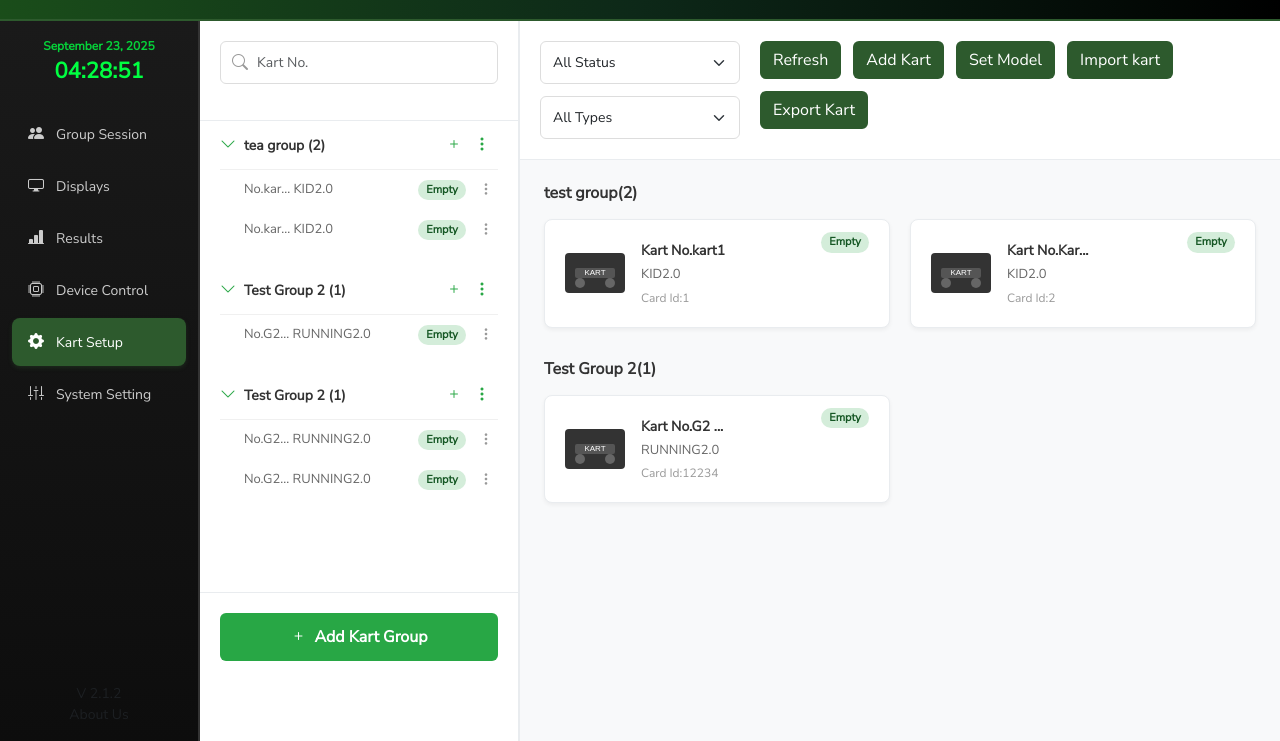
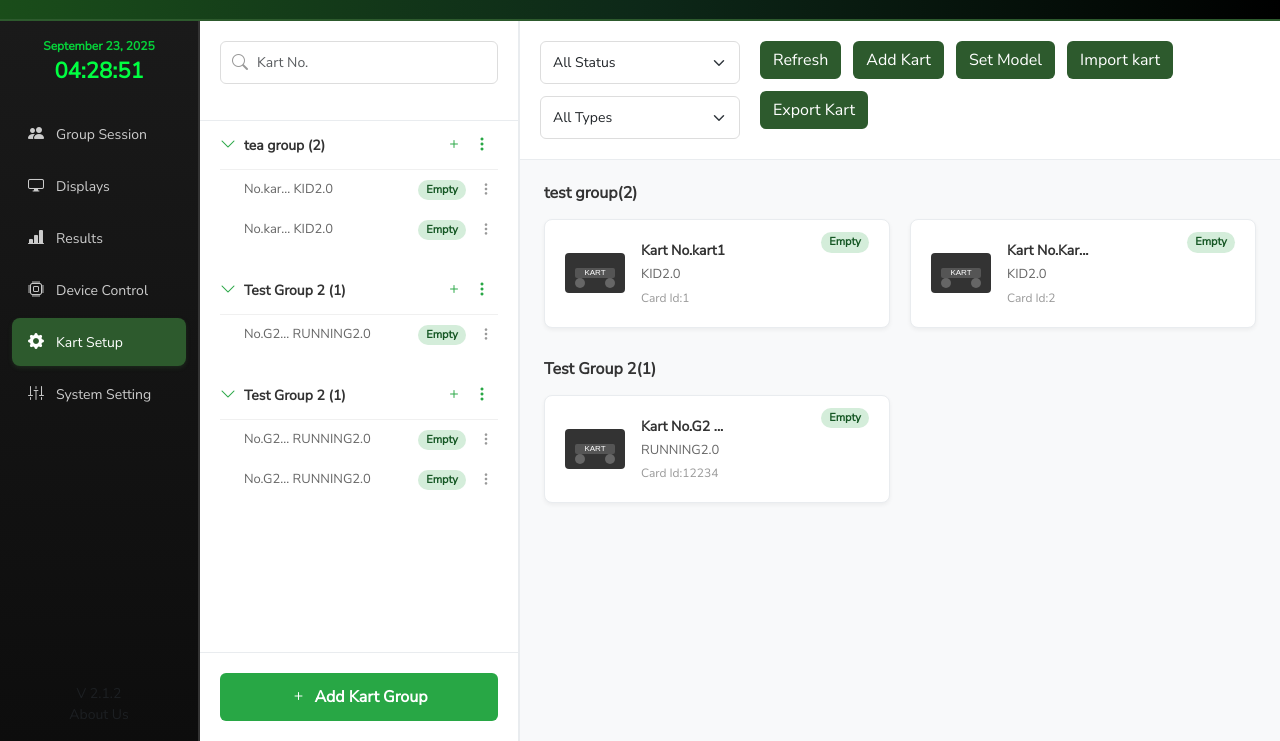
Before and after one commit to Harismur98/RUD_FE, a plain HTML site: page kartSetup.html in a window 1280 px wide. Shown: the part 59-800 px from the top of the page. Drawn offline with nearby package versions, Linux system fonts and the light colour scheme.

Commit message:
fix(style): fix padding bottom for thick_border_end class

```diff
--- a/kartSetup.html
+++ b/kartSetup.html
@@ -62,7 +62,7 @@
             <main class="main-content main_content_layout">
                 <div class="app_row">
                     <!-- Left Panel - Groups -->
-                    <div class="kart_groups_panel thick_border_end">
+                    <div class="kart_groups_panel thick_border_end no_padding_bottom">
                         <div class="kart_groups_header">
                             <div class="search_bar">
                                 <i class="bi bi-search"></i>
--- a/src/css/style.css
+++ b/src/css/style.css
@@ -284,6 +284,10 @@ h5 {
     border-right: 2px solid #e9ecef;
     position: relative;
     padding-bottom: 60px;
+}
+
+.no_padding_bottom {
+    padding-bottom: 0 !important;
 }
 
 .no_data_wrap {
```
Also changed, not shown: index.html (+4 -4 lines).
